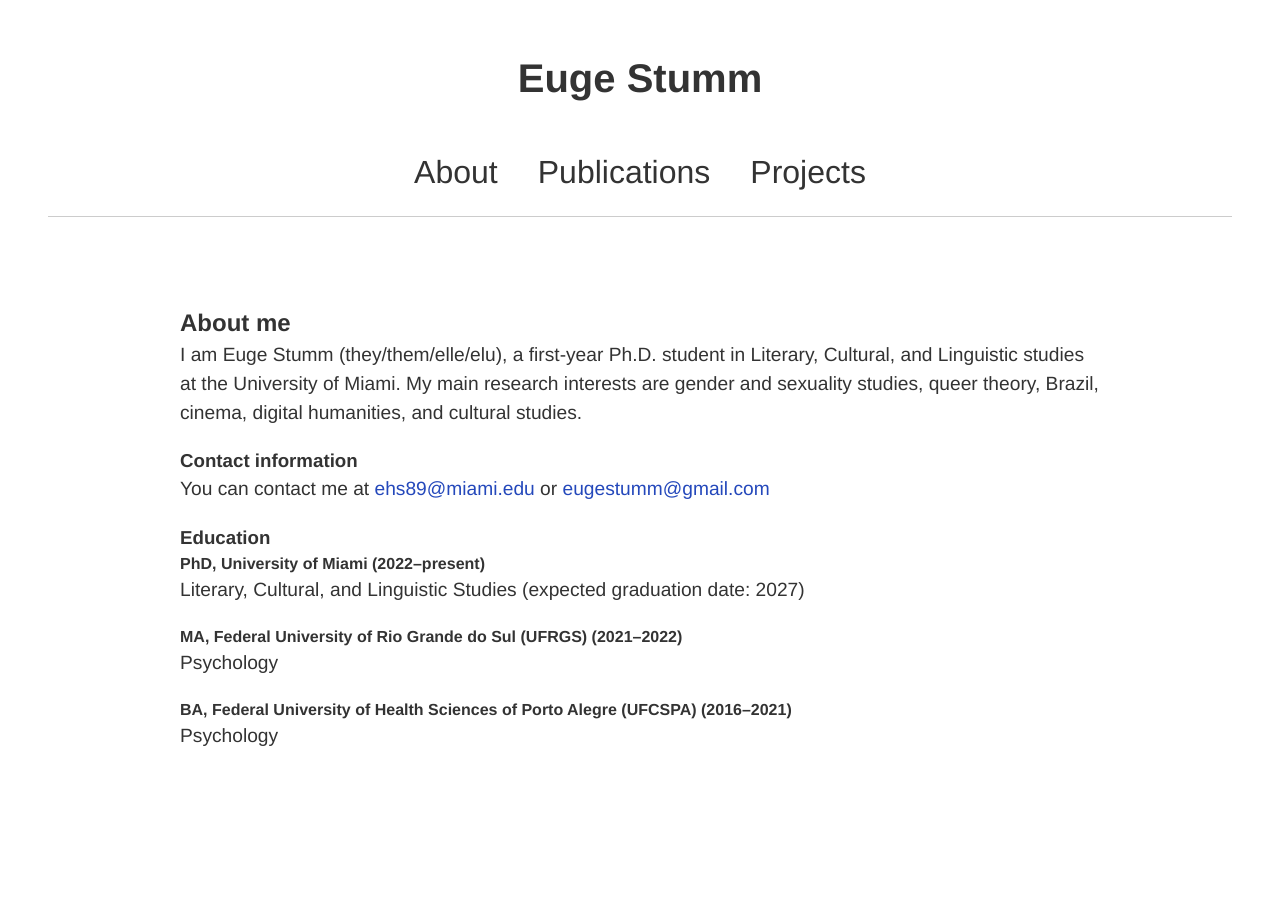
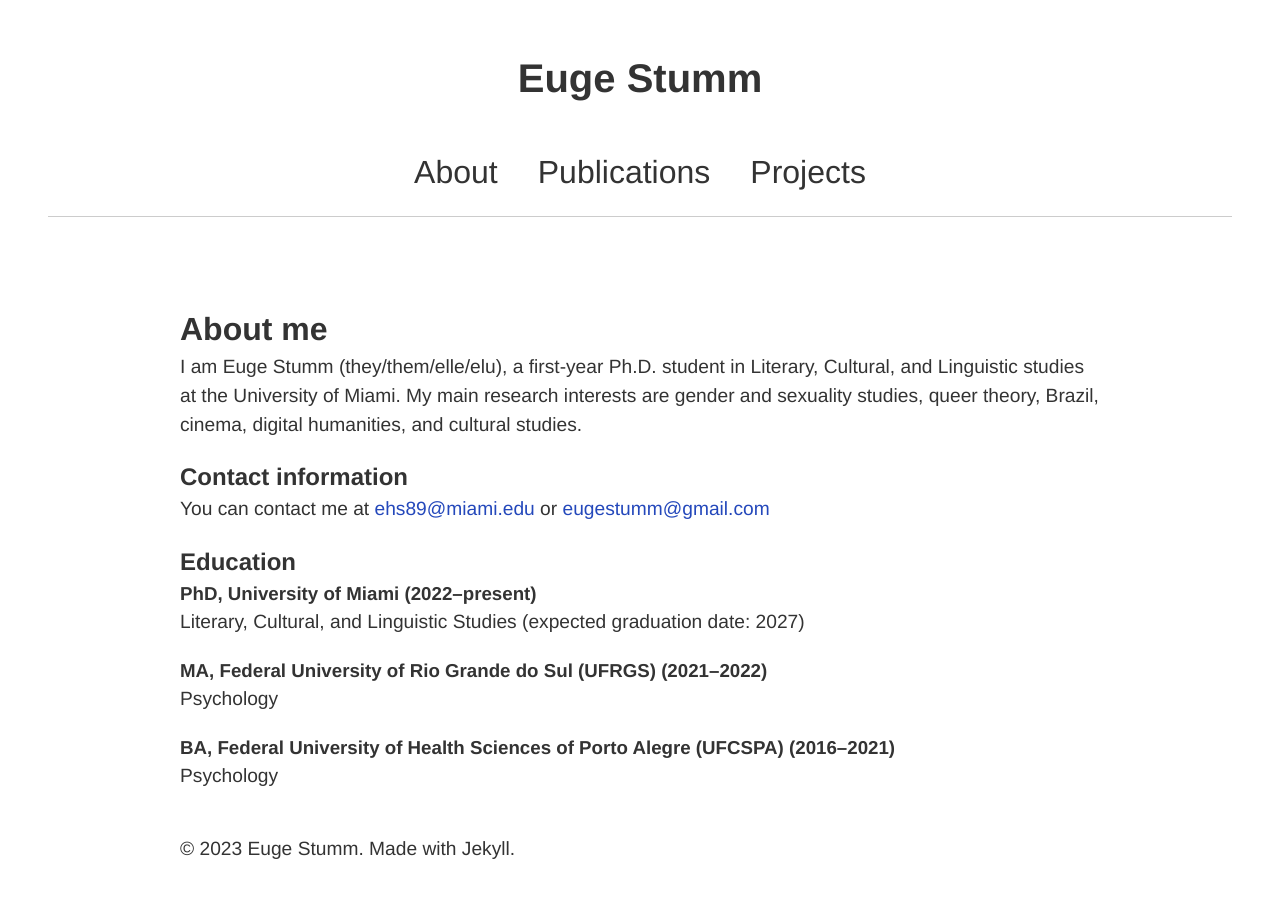
Before and after one commit to eugestumm/eugestumm.github.io, a Jekyll site: the page built from index.markdown, in a window 1280 px wide. Built offline with Jekyll 4.4.1, drawn with Linux system fonts in a browser that asks for light colours; before the commit the page ends 900 px from its top, so only the background shows below that.

```diff
--- a/_layouts/default.html
+++ b/_layouts/default.html
@@ -7,7 +7,7 @@
 		</head>
 		<body>
       <header>
-        <h1>Euge Stumm</h1>
+        <h6>Euge Stumm</h6>
         <nav>
             <ul>
                 <li><a href="/">About</a></li>
@@ -21,6 +21,13 @@
 
 			{{ content }}
 
+
+
+
+			<footer>
+				<br>
+				<p>© 2023 Euge Stumm. Made with Jekyll.</p>
 			</div>
 		</body>
+
 	</html>
--- a/css/main.css
+++ b/css/main.css
@@ -59,7 +59,7 @@ nav a:hover {
 }
 
 /* Set page title styles */
-h1 {
+h6 {
   font-size: 2.5em;
   font-weight: bold;
   margin-bottom: 20px;
--- a/index.markdown
+++ b/index.markdown
@@ -6,21 +6,21 @@ layout: default
 title: Euge Stumm
 ---
 
-## About me
+# About me
 
 I am Euge Stumm (they/them/elle/elu), a first-year Ph.D. student in Literary, Cultural, and Linguistic studies at the University of Miami. My main research interests are gender and sexuality studies, queer theory, Brazil, cinema, digital humanities, and cultural studies.
 
-### Contact information
+## Contact information
 
 You can contact me at [ehs89@miami.edu](mailto:ehs89@miami.edu) or [eugestumm@gmail.com](mailto:eugestumm@gmail.com)
 
-### Education
+## Education
 
-#### PhD, University of Miami (2022–present)
+### PhD, University of Miami (2022–present)
 Literary, Cultural, and Linguistic Studies (expected graduation date: 2027)
 
-#### MA, Federal University of Rio Grande do Sul (UFRGS) (2021–2022)
+### MA, Federal University of Rio Grande do Sul (UFRGS) (2021–2022)
 Psychology
 
-#### BA, Federal University of Health Sciences of Porto Alegre (UFCSPA) (2016–2021)
+### BA, Federal University of Health Sciences of Porto Alegre (UFCSPA) (2016–2021)
 Psychology
```
Also changed, not shown: projects.md (+14 -2 lines), publications.md (+4 -4 lines).
